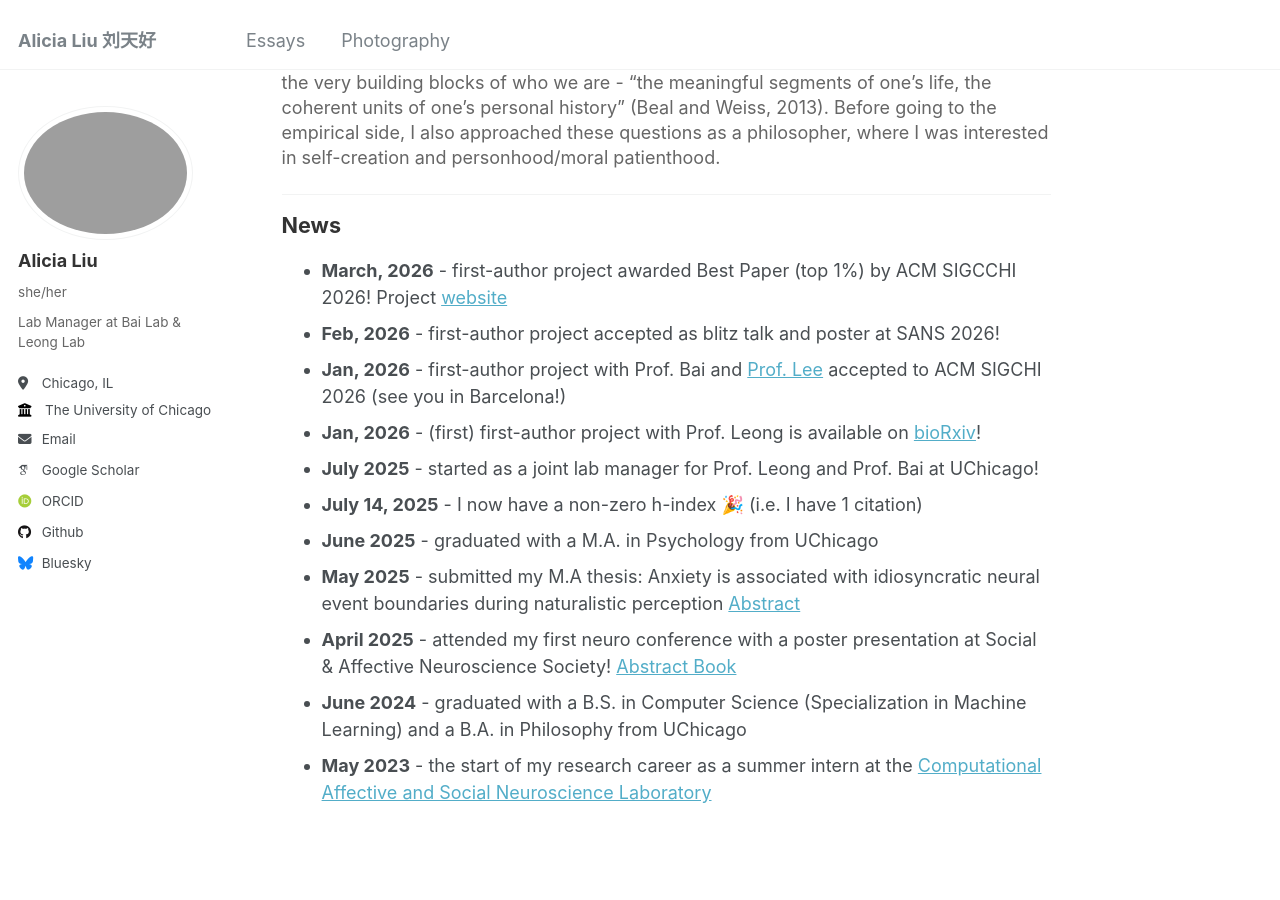
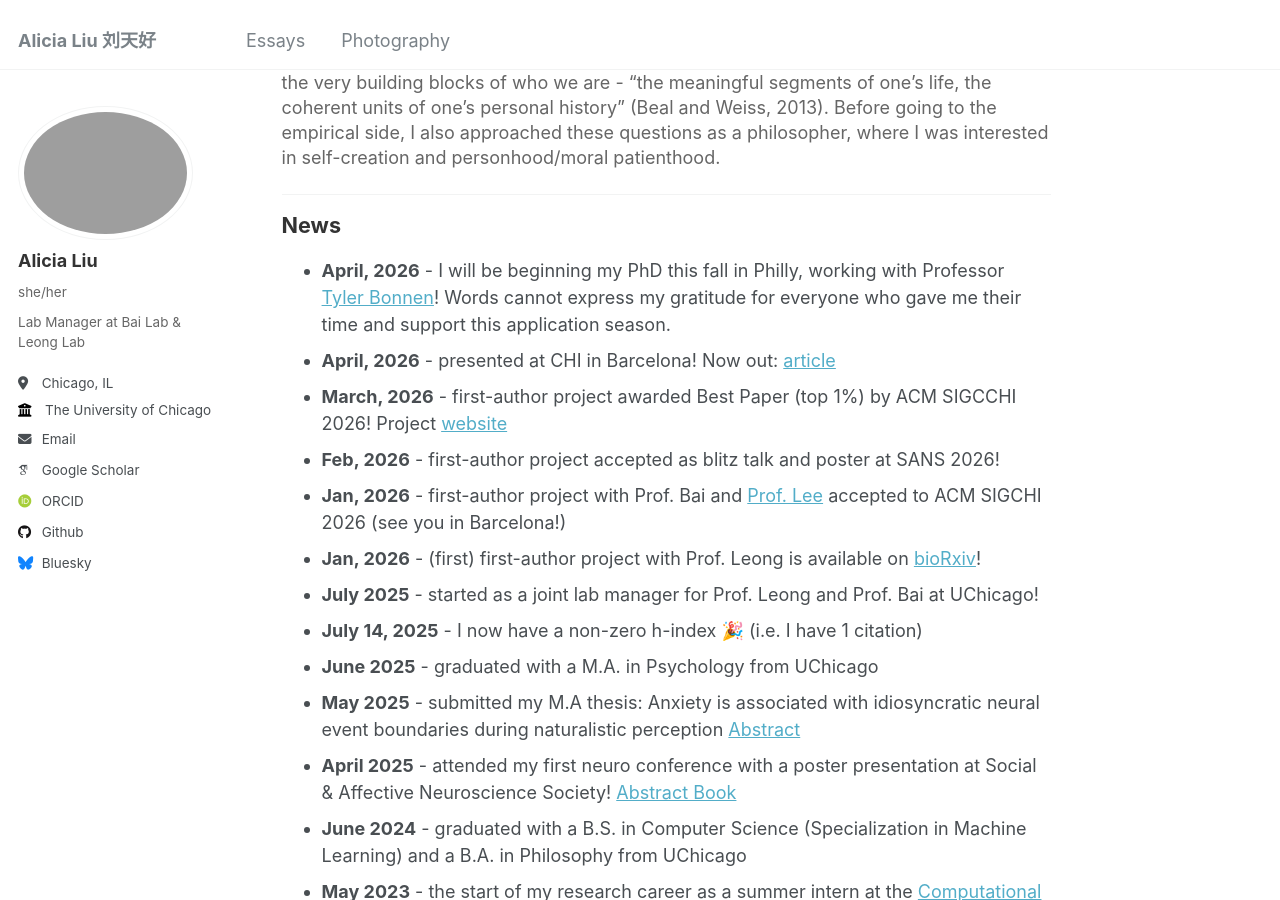
Before and after one commit to 20-alicial/20-alicial.github.io, a Jekyll site: the page built from _pages/about.md, in a window 1280 px wide and 900 px high, scrolled down 658 px. Built offline with Jekyll 4.4.1, drawn with Linux system fonts in a browser that asks for light colours; some web fonts are replaced.

Commit message:
april updates

```diff
--- a/_pages/about.md
+++ b/_pages/about.md
@@ -20,6 +20,8 @@ I believe understanding memory systems is fundamental to explaining the flexibil
 ---
 
 ### News
+- **April, 2026** - I will be beginning my PhD this fall in Philly, working with Professor [Tyler Bonnen](https://tzler.github.io/)! Words cannot express my gratitude for everyone who gave me their time and support this application season.
+- **April, 2026** - presented at CHI in Barcelona! Now out: [article](https://dl.acm.org/doi/full/10.1145/3772318.3791136)
 - **March, 2026** - first-author project awarded Best Paper (top 1%) by ACM SIGCCHI 2026! Project [website](https://20-alicial.github.io/writing-with-ai-gender-bias/)
 - **Feb, 2026** - first-author project accepted as blitz talk and poster at SANS 2026!
 - **Jan, 2026** - first-author project with Prof. Bai and [Prof. Lee](https://minalee-research.github.io) accepted to ACM SIGCHI 2026 (see you in Barcelona!)
```
